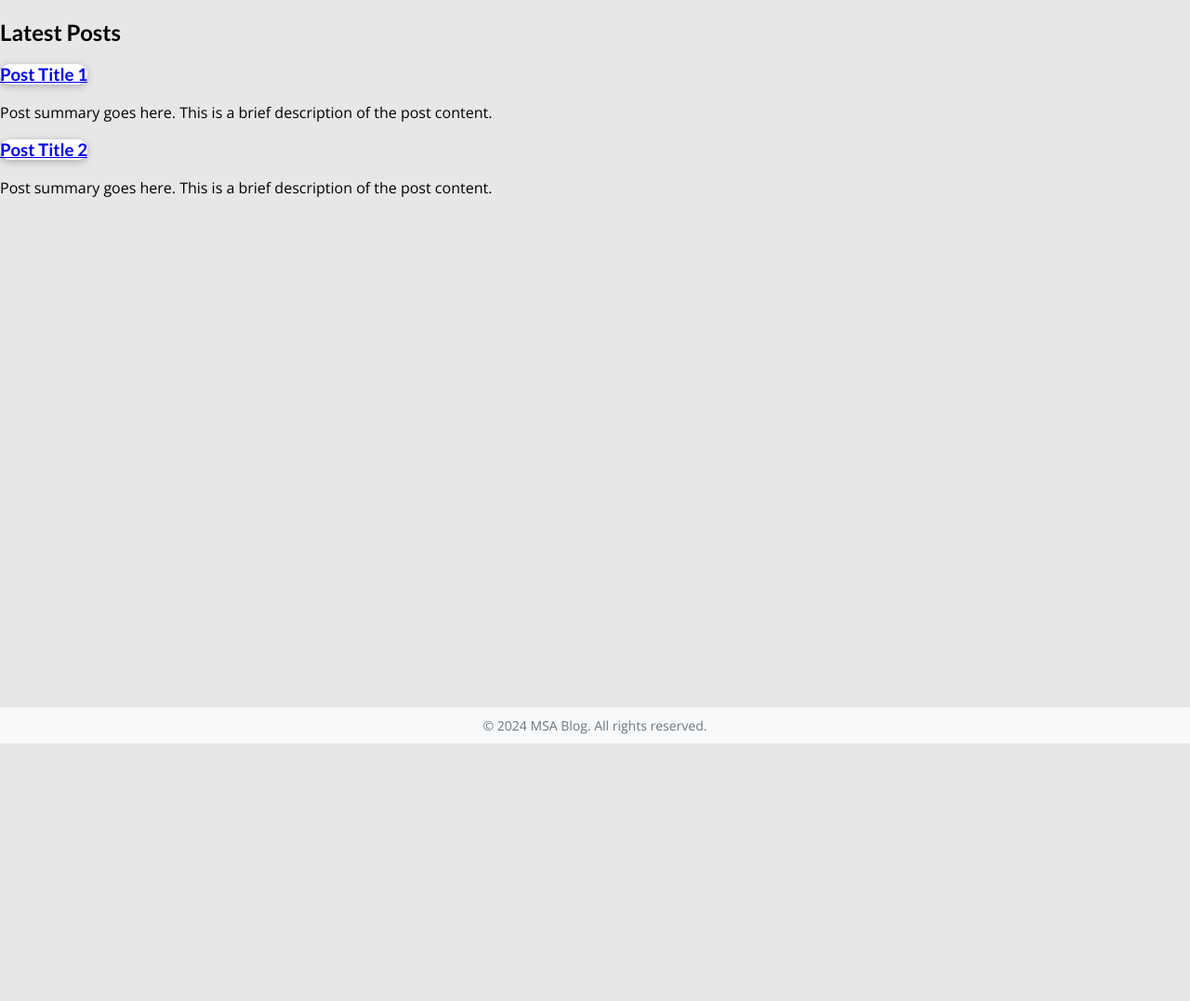
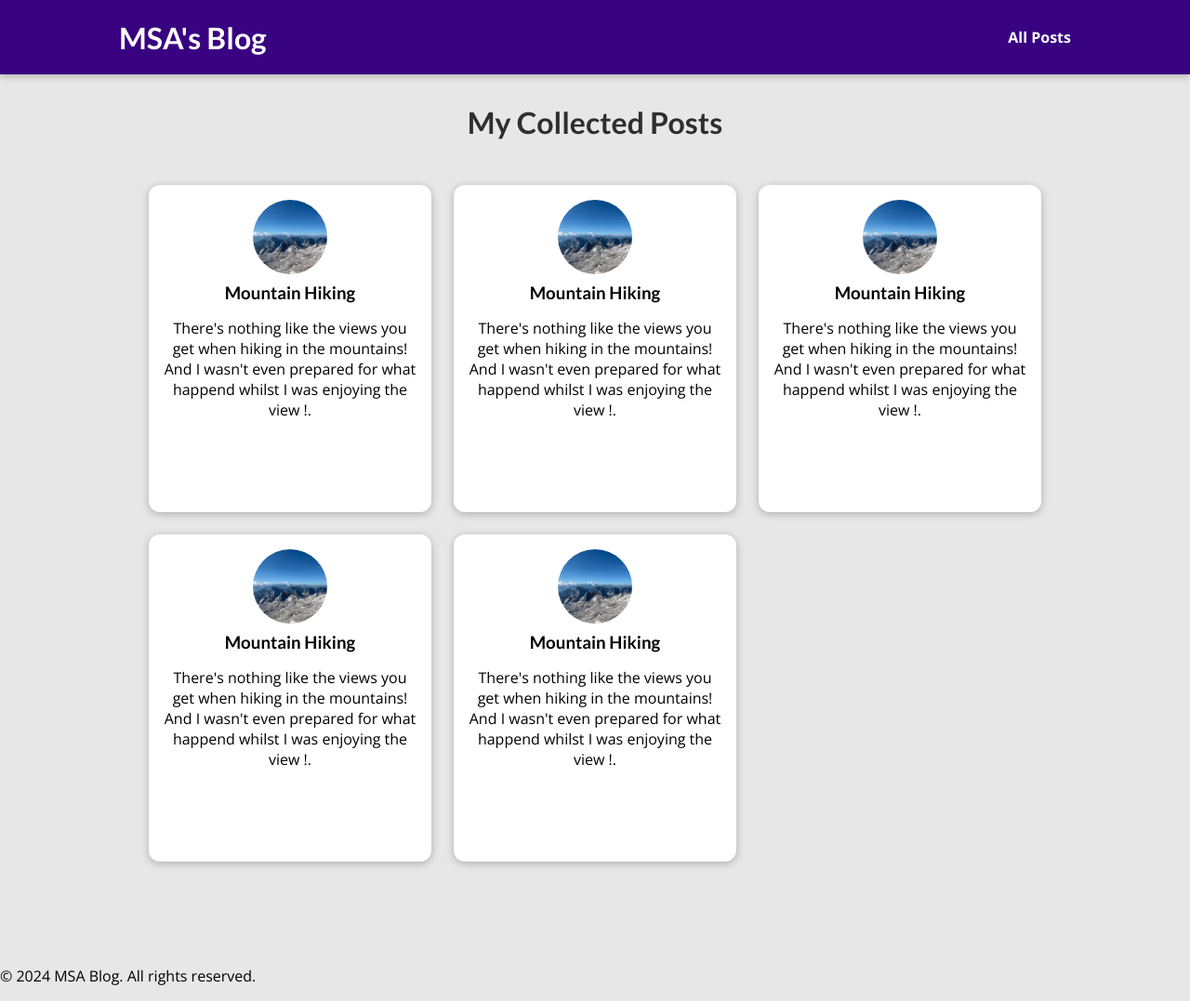
Before and after one commit to Mohamed-Salem-Ali/M-S-A, a Django app: template MSA/blog/templates/blog/all_posts.html in a window 1280 px wide. Shown: the whole page at 93% size. Before the commit the page ends 800 px from the top, so only its background shows below. Run offline with Django 3.2, Linux system fonts and the light colour scheme; the template is opened without the code that fills it, so the values that code supplies are empty.

Commit message:
Adding all posts page

```diff
--- a/MSA/blog/static/blog/index.css
+++ b/MSA/blog/static/blog/index.css
@@ -58,7 +58,6 @@
   flex: 1;
 }
 
-
 #about {
   text-align: center;
   padding: 3rem;
--- a/MSA/blog/templates/blog/all_posts.html
+++ b/MSA/blog/templates/blog/all_posts.html
@@ -1,25 +1,21 @@
 {% extends "base.html" %}
 {% load static %}
-{% block title %}Contact | MSA Blog{% endblock %}
+{% block title %}All posts | MSA Blog{% endblock %}
 
 {% block css_files %}
 <link rel="stylesheet" href="{% static 'blog/all-posts.css' %}">
+<link rel="stylesheet" href="{% static 'blog/post.css' %}">
 {% endblock %}
 
 {% block content %}
-<section class="intro">
-    <h2>Latest Posts</h2>
-    <div class="posts">
-        <!-- Sample post -->
-        <article class="post">
-            <h3><a href="#">Post Title 1</a></h3>
-            <p>Post summary goes here. This is a brief description of the post content.</p>
-        </article>
-        <article class="post">
-            <h3><a href="#">Post Title 2</a></h3>
-            <p>Post summary goes here. This is a brief description of the post content.</p>
-        </article>
-        <!-- Add more posts as needed -->
-    </div>
+<section id="all-posts">
+    <h2>My Collected Posts</h2>
+    <ul>
+        {% include "blog/include/post.html" %}
+        {% include "blog/include/post.html" %}
+        {% include "blog/include/post.html" %}
+        {% include "blog/include/post.html" %}
+        {% include "blog/include/post.html" %}
+    </ul>
 </section>
 {% endblock %}
--- /dev/null
+++ b/MSA/blog/templates/blog/include/post.html
@@ -0,0 +1,14 @@
+{% load static %}
+<li>
+    <article class="post">
+        <a href="">
+            <img src="{% static 'blog/images/mountains.jpg' %}" alt="Mountain Hiking" />
+            <div class="post__content">
+                <h3>Mountain Hiking</h3>
+                <p>There's nothing like the views you get when hiking in the mountains! And I wasn't even
+                    prepared for what happend whilst I was enjoying the view !.
+                </p>
+            </div>
+        </a>
+    </article>
+</li>
--- a/MSA/static/css/app.css
+++ b/MSA/static/css/app.css
@@ -17,22 +17,6 @@ h2,
 h3 {
   font-family: 'Lato', sans-serif;
   font-weight: bold;
-}
-
-
-footer {
-  background-color: #f8f9fa;
-  padding: 10px;
-  text-align: center;
-  position: fixed;
-  bottom: 0;
-  width: 100%;
-  font-size: 14px;
-  color: #6c757d;
-}
-
-footer p {
-  margin: 0;
 }
 
 #main-navigation {
--- a/MSA/templates/base.html
+++ b/MSA/templates/base.html
@@ -1,6 +1,7 @@
 {% load static %}
 <!DOCTYPE html>
 <html lang="en">
+
 <head>
     <meta charset="UTF-8">
     <meta name="viewport" content="width=device-width, initial-scale=1.0">
@@ -10,7 +11,14 @@
     <!-- Additional CSS files can be added here by child templates -->
     {% endblock %}
 </head>
+
 <body>
+    <header id="main-navigation">
+        <h1><a href="/">MSA's Blog</a></h1>
+        <nav>
+            <a href="/posts">All Posts</a>
+        </nav>
+    </header>
     {% block content %}
     <!-- Content of the page will be injected here by child templates -->
     {% endblock %}
```
Also changed, not shown: MSA/blog/templates/blog/home.html (+2 -19 lines), MSA/static/css/base.css (deleted, +0 -43 lines). Lines whose indentation alone changed are shown as unchanged.
